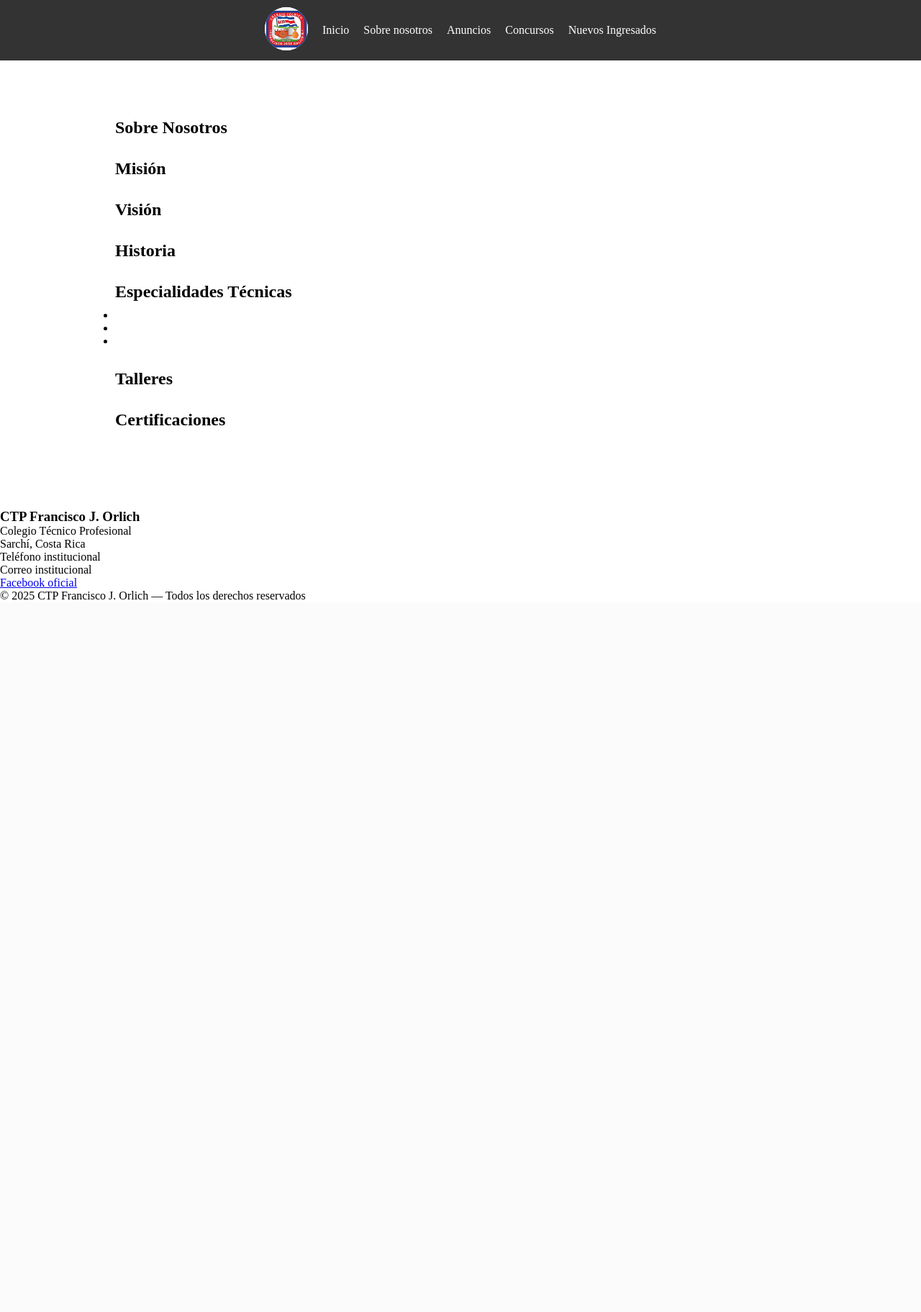
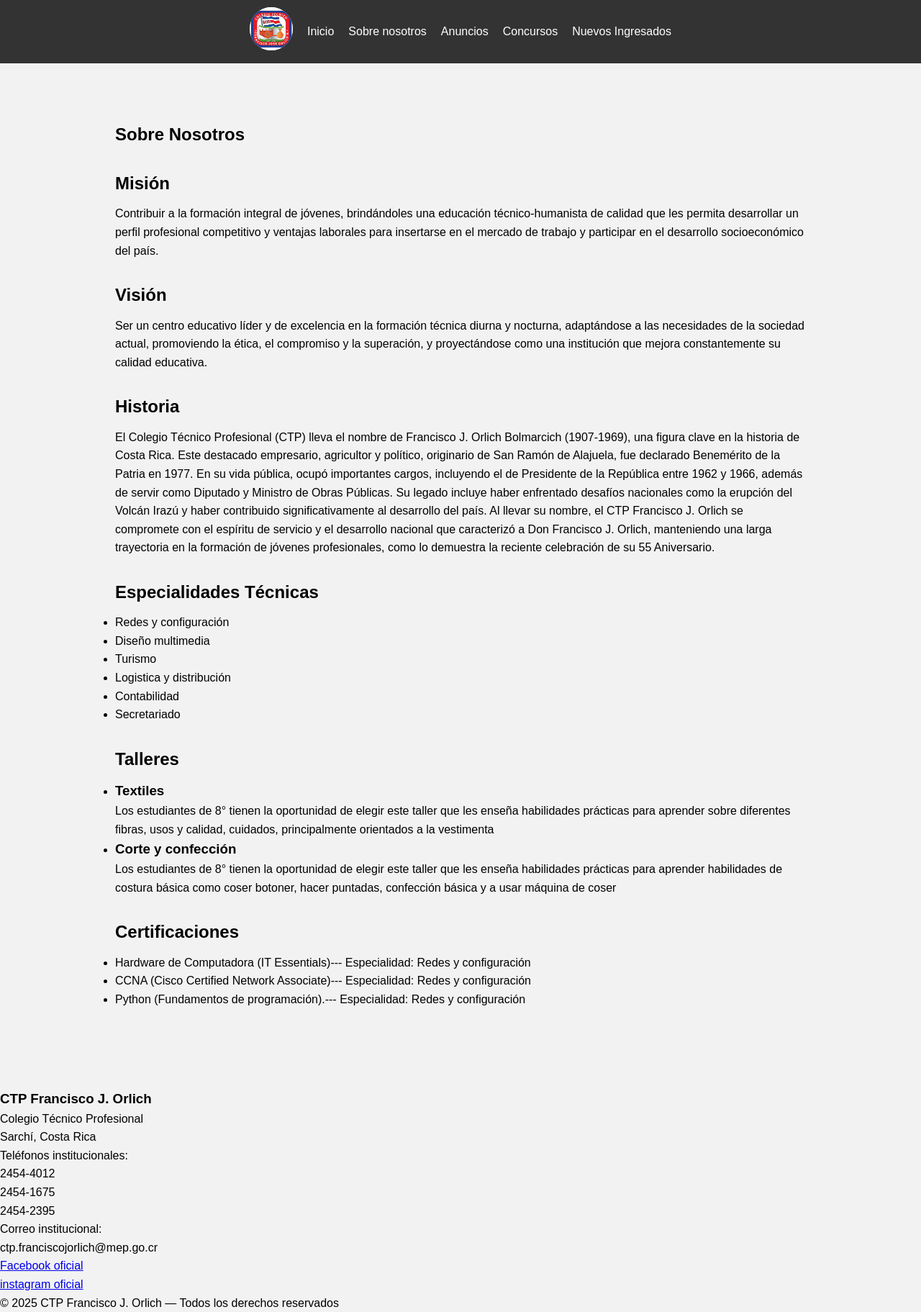
Before and after one commit to X-ZER000/ctp_orlich_web, a Flask app: page /sobreNosotros in a window 1280 px wide. Shown: the whole page at 72% size. Before the commit the page ends 833 px from the top, so only its background shows below. Run offline with Flask 3, Linux system fonts and the light colour scheme.

Commit message:
v1.0: base pública estable del sitio institucional del CTP Francisco J. Orlich

```diff
--- a/static/footer.html
+++ b/static/footer.html
@@ -8,11 +8,22 @@
         </div>
 
         <div class="footer-contact">
-            <p>Teléfono institucional</p>
-            <p>Correo institucional</p>
+            <p>
+                Teléfonos institucionales:<br>
+                2454-4012<br>
+                2454-1675<br>
+                2454-2395
+            </p>
+            <p>
+                Correo institucional:<br>
+                ctp.franciscojorlich@mep.go.cr
+            </p>
 
             <a href="https://www.facebook.com/CTPFranciscojorlich/?locale=es_LA" target="_blank" class="footer-facebook">
                 Facebook oficial
+            </a><br>
+            <a href="https://www.instagram.com/ctp.franciscojorlich/" target="_blank" class="footer-facebook">
+                instagram oficial
             </a>
         </div>
 
--- a/templates/concursos.html
+++ b/templates/concursos.html
@@ -37,6 +37,11 @@
         <!-- Espacio preparado para el futuro -->
         <section class="lista-concursos">
             <!-- Aquí irán los concursos dinámicos en la V2 -->
+            <article class="convocatoria">
+            <h2>
+                FEA
+            </h2>
+            </article>
         </section>
     </main>
 
--- a/templates/nuevosIngresos.html
+++ b/templates/nuevosIngresos.html
@@ -7,7 +7,7 @@
     <link rel="stylesheet" href="{{ url_for('static', filename='style.css') }}">
 </head>
 <body>
-
+    <div id="top"></div>
 
     <!-- Aquí aparece el header donde aparecen las diferentes opciones que tiene el usuario-->
 
@@ -63,6 +63,7 @@
             <p>Resultados oficiales del proceso de admisión.</p>
         </section>
 
+        <a href="#top" class="btn-arriba">⬆</a>
     </main>
 
 
--- a/templates/sobreNosotros.html
+++ b/templates/sobreNosotros.html
@@ -31,45 +31,67 @@
             <section class="bloque">
                 <h2>Misión</h2>
                 <p>
-                    <!-- Texto de misión aquí -->
+                    Contribuir a la formación integral de jóvenes, brindándoles una educación técnico-humanista de calidad que les permita desarrollar un perfil profesional competitivo y ventajas laborales para insertarse en el mercado de trabajo y participar en el desarrollo socioeconómico del país.
                 </p>
             </section>
 
             <section class="bloque">
                 <h2>Visión</h2>
                 <p>
-                    <!-- Texto de visión aquí -->
+                    Ser un centro educativo líder y de excelencia en la formación técnica diurna y nocturna, adaptándose a las necesidades de la sociedad actual, promoviendo la ética, el compromiso y la superación, y proyectándose como una institución que mejora constantemente su calidad educativa.
                 </p>
             </section>
 
             <section class="bloque">
                 <h2>Historia</h2>
                 <p>
-                    <!-- Historia del colegio -->
+                    El Colegio Técnico Profesional (CTP) lleva el nombre de Francisco J. Orlich Bolmarcich (1907-1969), una figura clave en la historia de Costa Rica. Este destacado empresario, agricultor y político, originario de San Ramón de Alajuela, fue declarado Benemérito de la Patria en 1977. En su vida pública, ocupó importantes cargos, incluyendo el de Presidente de la República entre 1962 y 1966, además de servir como Diputado y Ministro de Obras Públicas. Su legado incluye haber enfrentado desafíos nacionales como la erupción del Volcán Irazú y haber contribuido significativamente al desarrollo del país. Al llevar su nombre, el CTP Francisco J. Orlich se compromete con el espíritu de servicio y el desarrollo nacional que caracterizó a Don Francisco J. Orlich, manteniendo una larga trayectoria en la formación de jóvenes profesionales, como lo demuestra la reciente celebración de su 55 Aniversario.
                 </p>
             </section>
 
             <section class="bloque">
                 <h2>Especialidades Técnicas</h2>
                 <ul>
-                    <li><!-- Especialidad 1 --></li>
-                    <li><!-- Especialidad 2 --></li>
-                    <li><!-- Especialidad 3 --></li>
+                    <li>Redes y configuración</li>
+                    <li>Diseño multimedia</li>
+                    <li>Turismo</li>
+                    <li>Logistica y distribución</li>
+                    <li>Contabilidad</li>
+                    <li>Secretariado</li>
                 </ul>
             </section>
 
             <section class="bloque">
                 <h2>Talleres</h2>
-                <p>
-                    <!-- Información de talleres -->
-                </p>
+                <ul>
+                    <li>
+                        <h3>Textiles</h3>
+                        <p>
+                            Los estudiantes de 8° tienen la oportunidad de elegir este taller que les enseña habilidades prácticas para aprender sobre diferentes fibras, usos y calidad, cuidados, principalmente orientados a la vestimenta
+                        </p>
+                    </li>
+                    <li>
+                        <h3>Corte y confección</h3>
+                        <p>
+                            Los estudiantes de 8° tienen la oportunidad de elegir este taller que les enseña habilidades prácticas para aprender habilidades de costura básica como coser botoner, hacer puntadas, confección básica y a usar máquina de coser
+                        </p>
+                    </li>
+                </ul>
             </section>
 
             <section class="bloque">
                 <h2>Certificaciones</h2>
-                <p>
-                    <!-- Certificaciones disponibles -->
-                </p>
+                <ul>
+                    <li>
+                        Hardware de Computadora (IT Essentials)--- Especialidad: Redes y configuración
+                    </li>
+                    <li>
+                        CCNA (Cisco Certified Network Associate)--- Especialidad: Redes y configuración
+                    </li>
+                    <li>
+                        Python (Fundamentos de programación).--- Especialidad: Redes y configuración
+                    </li>
+                </ul>
             </section>
         </section>
     </main>
```
Also changed, not shown: static/style.css (+46 -4 lines), templates/anuncios.html (+8 -0 lines), README.md (added).
